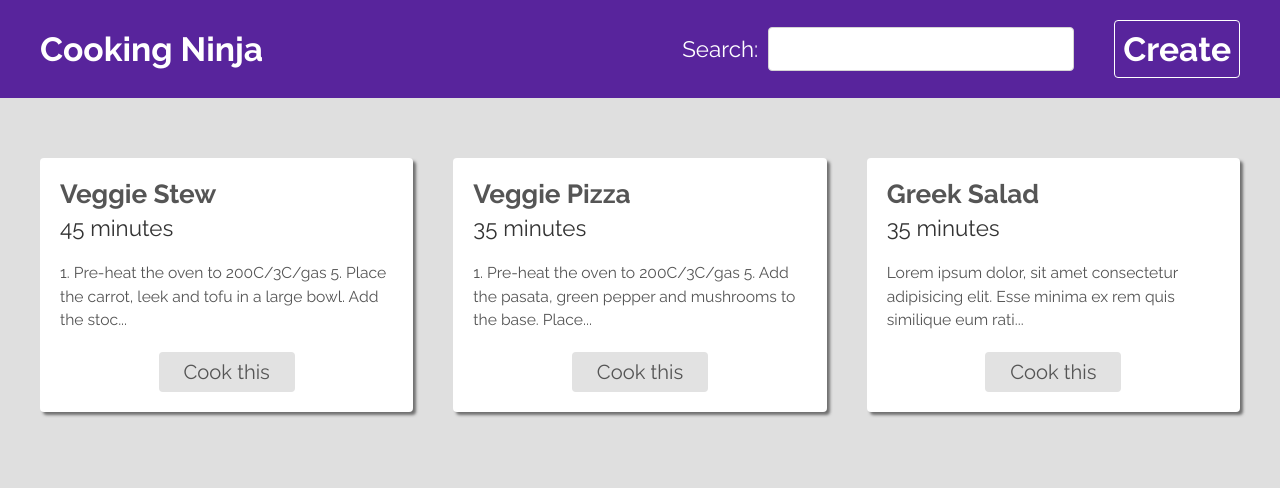
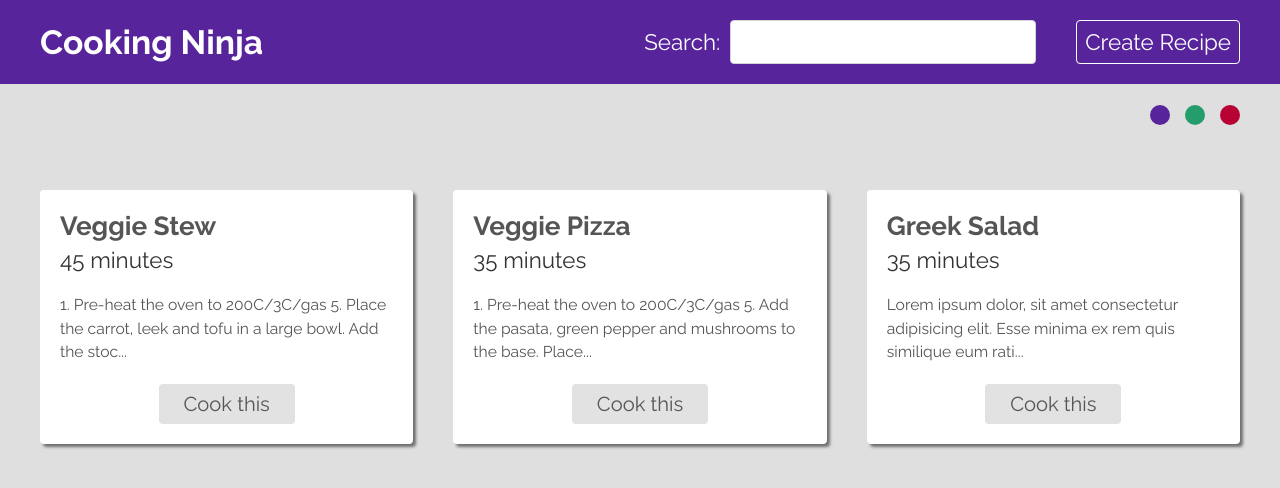
Before and after one commit to pavithranair/recipe-directory, a React (Create React App) app: page / in a window 1280 px wide. Shown: the top 488 px of the page. Built offline with nearby package versions, Linux system fonts and the light colour scheme; data requests are answered from the project's data file.

Commit message:
added color theme

```diff
--- a/package.json
+++ b/package.json
@@ -6,6 +6,7 @@
     "@testing-library/jest-dom": "^5.14.1",
     "@testing-library/react": "^11.2.7",
     "@testing-library/user-event": "^12.8.3",
+    "firebase": "^8.5.0",
     "react": "^17.0.2",
     "react-dom": "^17.0.2",
     "react-router-dom": "^6.0.2",
--- a/src/App.js
+++ b/src/App.js
@@ -7,12 +7,14 @@ import Search from './pages/search/Search'
 import Recipe from './pages/recipe/Recipe'
 
 import './App.css'
+import ThemeSelector from './components/ThemeSelector';
 
 function App() {
   return (
     <div className="App">
       <BrowserRouter>
         <Navbar />
+        <ThemeSelector />
         <Routes>
           <Route path="/" element={<Home />}/>
           <Route path="/create" element={<Create />}/>
--- a/src/components/Navbar.js
+++ b/src/components/Navbar.js
@@ -1,18 +1,21 @@
 import { Link } from 'react-router-dom'
+import { useTheme } from '../hooks/useTheme'
+
+// styles
 import './Navbar.css'
 import Searchbar from './Searchbar'
 
 export default function Navbar() {
+  const { color } = useTheme()
+
   return (
-        <div className="navbar">
+    <div className="navbar" style={{ background: color }}>
       <nav>
         <Link to="/" className="brand">
           <h1>Cooking Ninja</h1>
         </Link>
         <Searchbar />
-                <Link to="/create">
-                    <h1>Create</h1>
-                </Link>
+        <Link to="/create">Create Recipe</Link>
       </nav>
     </div>
   )
--- a/src/components/RecipeList.js
+++ b/src/components/RecipeList.js
@@ -2,6 +2,11 @@ import { Link } from "react-router-dom"
 import "./RecipeList.css"
 
 export default function RecipeList({recipes}) {
+
+    if (recipes.length === 0){
+        return <div class="error">No recipes to load...</div>
+    }
+
     return (
         <div className="recipe-list">
             {recipes && recipes.map(recipe => (
--- /dev/null
+++ b/src/components/ThemeSelector.css
@@ -0,0 +1,15 @@
+.theme-selector {
+    display: flex;
+    justify-content: flex-end;
+    align-items: center;
+    max-width: 1200px;
+    margin: 20px auto;
+  }
+  .theme-buttons div {
+    display: inline-block;
+    width: 20px;
+    height: 20px;
+    cursor: pointer;
+    margin-left: 15px;
+    border-radius: 50%;
+  }
--- /dev/null
+++ b/src/components/ThemeSelector.js
@@ -0,0 +1,25 @@
+import { useTheme } from "../hooks/useTheme"
+
+// styles
+import './ThemeSelector.css'
+
+const themeColors = ['#58249c', '#249c6b', '#b70233']
+
+export default function ThemeSelector() {
+  const { changeColor } = useTheme()
+
+
+  return (
+    <div className="theme-selector">
+      <div className="theme-buttons">
+        {themeColors.map(color => (
+          <div
+            key={color}
+            onClick={() => changeColor(color)}
+            style={{ background: color }}
+          />
+        ))}
+      </div>
+    </div>
+  )
+}
--- /dev/null
+++ b/src/context/ThemeContext.js
@@ -0,0 +1,28 @@
+import { createContext, useReducer } from 'react'
+
+export const ThemeContext = createContext()
+
+const themeReducer = (state, action) => {
+  switch (action.type) {
+    case 'CHANGE_COLOR':
+      return { ...state, color: action.payload }
+    default:
+      return state
+  }
+}
+
+export function ThemeProvider({ children }) {
+  const [state, dispatch] = useReducer(themeReducer, {
+    color: '#58249c'
+  })
+
+  const changeColor = (color) => {
+    dispatch({ type: 'CHANGE_COLOR', payload: color })
+  }
+
+  return (
+    <ThemeContext.Provider value={{...state, changeColor}}>
+      {children}
+    </ThemeContext.Provider>
+  )
+}
--- /dev/null
+++ b/src/hooks/useTheme.js
@@ -0,0 +1,12 @@
+import { useContext } from "react";
+import { ThemeContext } from "../context/ThemeContext";
+
+export const useTheme = () => {
+    const context = useContext(ThemeContext)
+
+    if (context === undefined){
+        throw new Error("useTheme() must be used inside a ThemeProvider")
+    }
+
+    return context
+}
--- a/src/index.js
+++ b/src/index.js
@@ -2,10 +2,13 @@ import React from 'react';
 import ReactDOM from 'react-dom';
 import './index.css';
 import App from './App';
+import { ThemeProvider } from './context/ThemeContext'
 
 ReactDOM.render(
   <React.StrictMode>
-    <App />
+    <ThemeProvider>
+      <App />
+    </ThemeProvider>
   </React.StrictMode>,
   document.getElementById('root')
 );
```
Also changed, not shown: src/firebase/config.js (added, +17 -0 lines), 1 other file (tests, documents, lock files or other folders). Lines whose indentation alone changed are shown as unchanged.
